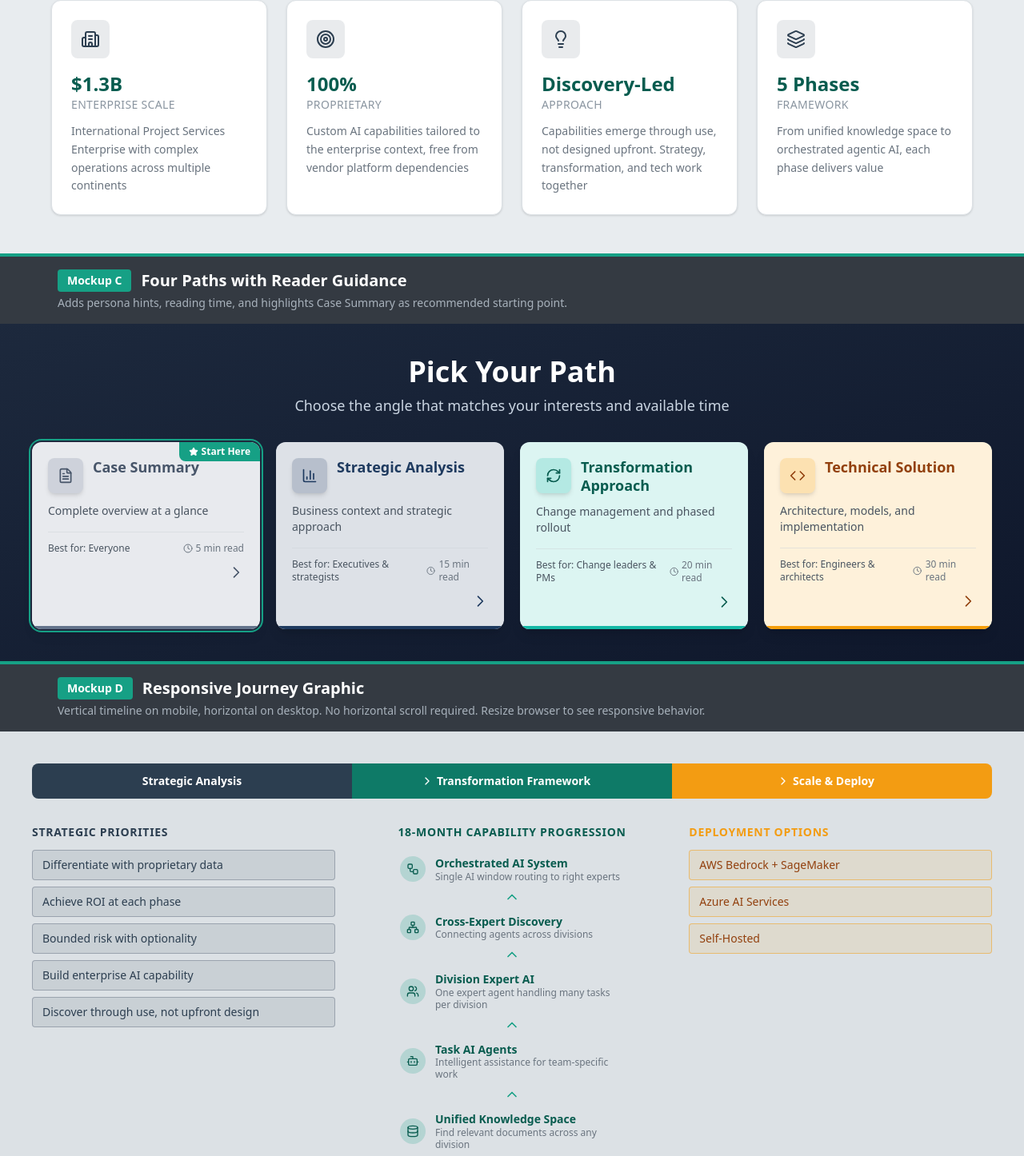
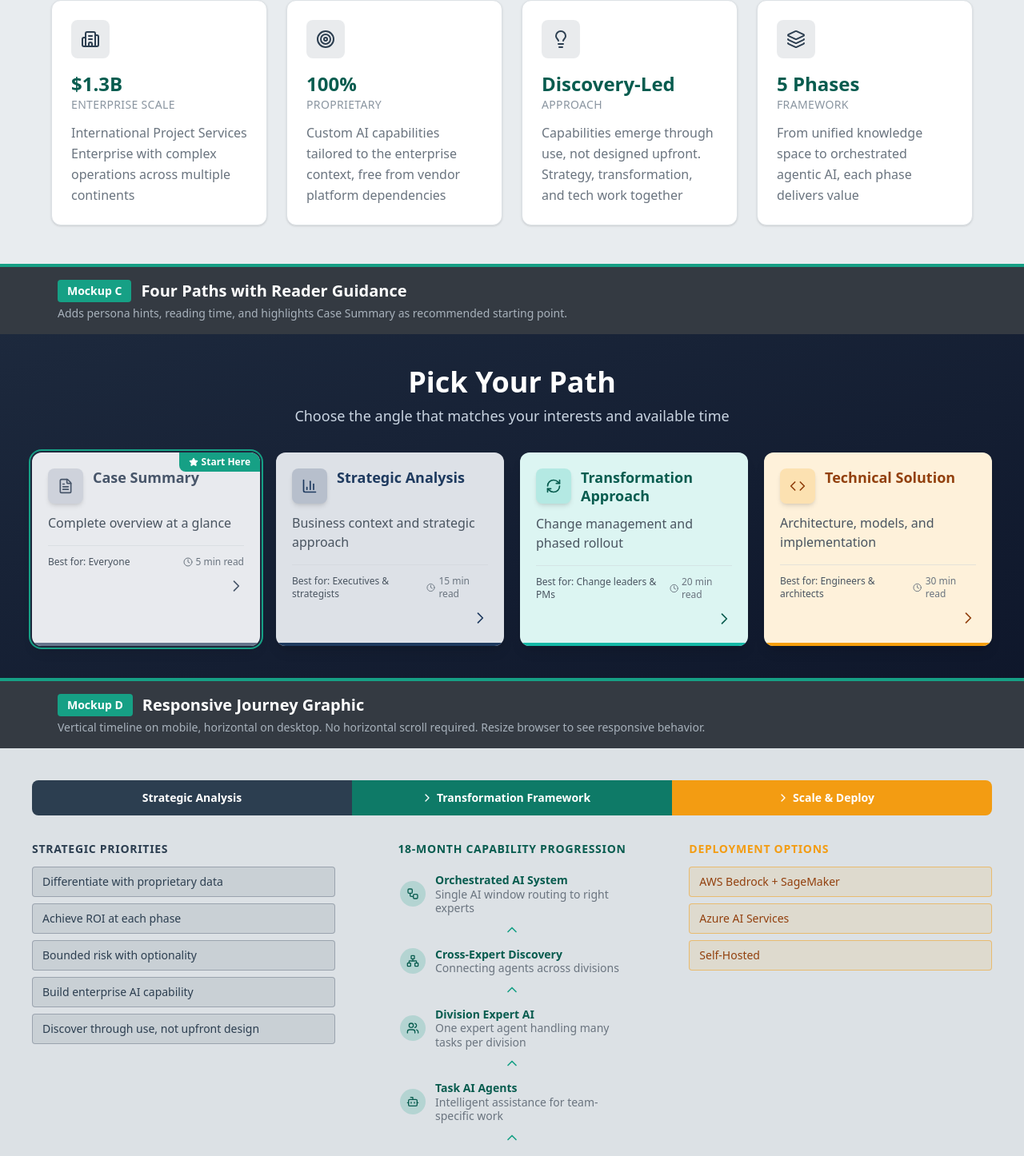
Before and after one commit to deepdmk/enterprise-ai-case-study, a Next.js app in the folder website/: page /enterprise-ai-case-study/mockups in a window 1280 px wide. Shown: the part 1002-2448 px from the top of the page at 80% size. Built offline with nearby package versions, Linux system fonts and the light colour scheme.

Commit message:
Increase body text sizes on home page for better readability

```diff
--- a/website/components/home/mockups/DemonstratesSection.tsx
+++ b/website/components/home/mockups/DemonstratesSection.tsx
@@ -67,7 +67,7 @@ export function DemonstratesSectionBalanced() {
                 <h4 className="text-base font-bold text-navy mb-2">
                   {cap.title}
                 </h4>
-                <p className="text-sm text-gray-600 leading-relaxed">
+                <p className="text-base text-gray-600 leading-relaxed">
                   {cap.description}
                 </p>
               </div>
@@ -137,7 +137,7 @@ export function DemonstratesSectionCompact() {
                 <h4 className="text-base font-bold text-navy mb-1">
                   {cap.title}
                 </h4>
-                <p className="text-sm text-gray-600 leading-relaxed">
+                <p className="text-base text-gray-600 leading-relaxed">
                   {cap.description}
                 </p>
               </div>
--- a/website/components/home/mockups/ElevatorPitchScannable.tsx
+++ b/website/components/home/mockups/ElevatorPitchScannable.tsx
@@ -78,7 +78,7 @@ export function ElevatorPitchScannable() {
               </div>
 
               {/* Description */}
-              <p className="text-gray-600 text-sm leading-relaxed">
+              <p className="text-gray-600 text-base leading-relaxed">
                 {point.description}
               </p>
             </div>
--- a/website/components/home/mockups/FourPathsWithGuidance.tsx
+++ b/website/components/home/mockups/FourPathsWithGuidance.tsx
@@ -133,7 +133,7 @@ export function FourPathsWithGuidance() {
                 </div>
 
                 {/* Description */}
-                <p className="text-gray-700 text-sm mb-4">{path.description}</p>
+                <p className="text-gray-700 text-base mb-4">{path.description}</p>
 
                 {/* Metadata row */}
                 <div className="flex items-center justify-between text-xs pt-3 border-t border-gray-300/50">
--- a/website/components/home/mockups/JourneyGraphicResponsive.tsx
+++ b/website/components/home/mockups/JourneyGraphicResponsive.tsx
@@ -118,7 +118,7 @@ export function JourneyGraphicResponsive() {
                     <div className="text-sm font-semibold text-teal-on-light leading-tight">
                       {phase.title}
                     </div>
-                    <p className="text-xs text-gray-600 leading-tight">{phase.description}</p>
+                    <p className="text-sm text-gray-600 leading-tight">{phase.description}</p>
                   </div>
                 </div>
                 {/* Arrow pointing up (except after bottom phase) */}
```
